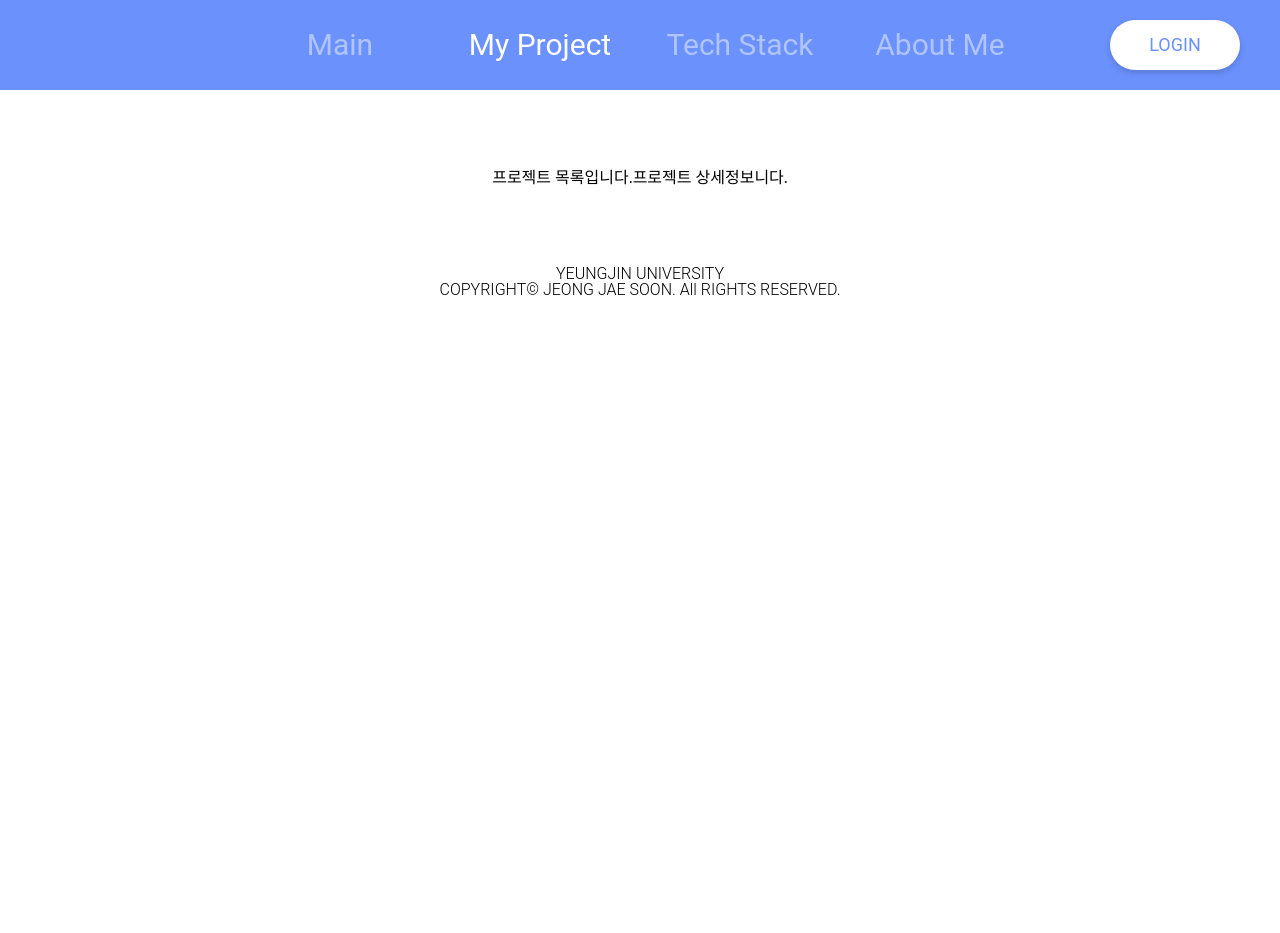
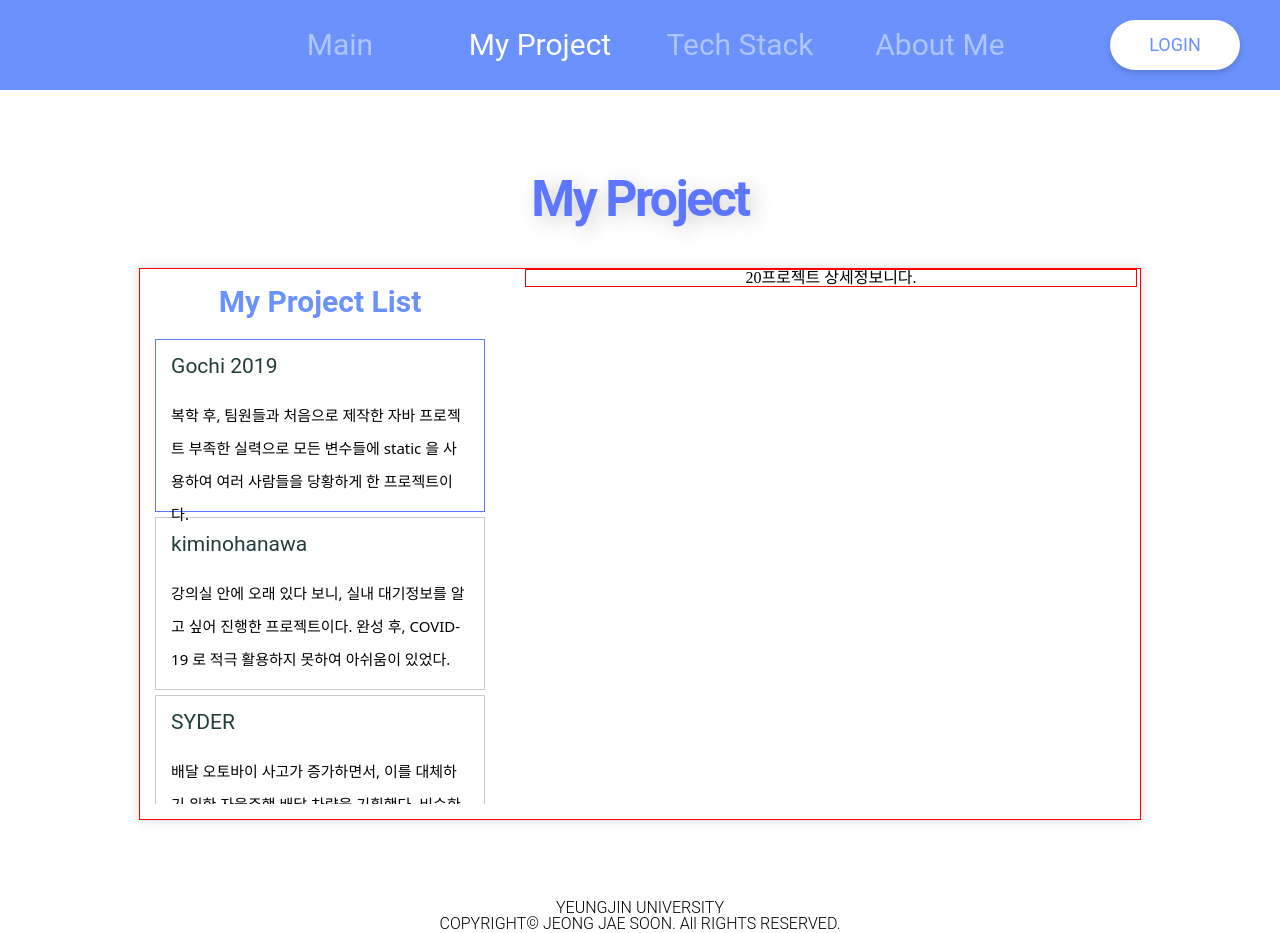
Before and after one commit to JeongJaeSoon/my-portfolio-site, a React (Create React App) app in the folder src/web/: page /project in a window 1280 px wide. Before the commit this address led to /project/1. Before the commit the page ends 800 px from the top, so only its background shows below. Built offline with nearby package versions, Linux system fonts and the light colour scheme.

Commit message:
[publishing] 프로젝트 목록 조회 구현

```diff
--- a/src/web/src/axios/AuthRequest.js
+++ b/src/web/src/axios/AuthRequest.js
@@ -1,6 +1,7 @@
 import { useAuth } from "../hooks";
+import { urls } from "../config";
 
-const url = "http://laravel.test/api/auth";
+const url = urls.auth;
 
 const AuthRequest = () => {
   const token = localStorage.getItem("token");
--- a/src/web/src/axios/LoginRequest.js
+++ b/src/web/src/axios/LoginRequest.js
@@ -1,6 +1,7 @@
 import axios from "axios";
+import { urls } from "../config";
 
-const url = "http://laravel.test/api/login";
+const url = urls.login;
 
 const LoginRequest = ({ email, password, history }) => {
   axios({
@@ -28,6 +29,8 @@ const LoginRequest = ({ email, password, history }) => {
           ? alert(message)
           : status === 422
           ? alert("잘못된 로그인 정보입니다.")
+          : status === 500
+          ? alert("서버로부터 응답이 올바르지 않습니다.")
           : "";
       }
       alert("로그인에 실패하였습니다.");
--- a/src/web/src/axios/LogoutRequest.js
+++ b/src/web/src/axios/LogoutRequest.js
@@ -1,6 +1,7 @@
 import defaultAxios from "axios";
+import { urls } from "../config";
 
-const url = "http://laravel.test/api/logout";
+const url = urls.logout;
 
 const LogoutRequest = () => {
   const token = localStorage.getItem("token");
@@ -19,6 +20,7 @@ const LogoutRequest = () => {
       if (data && data.status === 200) {
         const { message } = data.data;
         alert(message);
+        return;
       }
     })
     .catch((error) => {
@@ -26,7 +28,11 @@ const LogoutRequest = () => {
       if (error && error.response && error.response.status === 401) {
         const { message } = error.response.data;
         alert(message);
+        return;
       }
+
+      alert("서버로부터 응답이 올바르지 않습니다.");
+      return;
     })
     .finally(() => {
       localStorage.removeItem("token");
--- /dev/null
+++ b/src/web/src/components/Project/Home.css
@@ -0,0 +1,88 @@
+.project-home {
+  overflow: hidden;
+  box-shadow: 0 0 10px 0 rgba(0, 0, 0, 0.16);
+  border: 1px solid red;
+  width: 1000px;
+  height: 550px;
+  margin: 0 auto;
+}
+
+.project-home > div {
+  float: left;
+}
+
+.project .list {
+  box-sizing: border-box;
+  width: 360px;
+
+  padding: 15px 10px;
+  border-radius: 10px;
+}
+
+.project .list .list-title {
+  height: 35px;
+  font-family: Roboto, sans-serif;
+  font-size: 30px;
+  font-weight: 600;
+  line-height: 1.17;
+  margin-bottom: 15px;
+  color: #6b91fd;
+}
+
+.project .list .list-wrapper {
+  height: 470px;
+  overflow: auto;
+}
+
+.project .list .list-wrapper::-webkit-scrollbar {
+  width: 6px;
+}
+
+.project .list .list-wrapper::-webkit-scrollbar-thumb {
+  background-color: #373a44;
+  border-radius: 10px;
+}
+
+.project .list .list-wrapper::-webkit-scrollbar-track {
+  background-color: #e1e1ea;
+  border-radius: 10px;
+}
+
+.project .list .list-wrapper .list-content {
+  box-sizing: border-box;
+  width: 97%;
+  height: 173px;
+  margin: 5px auto;
+  padding: 15px;
+  border: solid 1px #cbcbcb;
+  background-color: #ffffff;
+}
+
+.project .list .list-wrapper .project-selected {
+  border: solid 1px #5d76ff;
+}
+
+.project .list .list-wrapper .list-content .project-title {
+  display: block;
+  height: 24px;
+  font-family: Roboto, sans-serif;
+  font-size: 21px;
+  line-height: 1.14;
+  text-align: left;
+  margin-bottom: 20px;
+  color: #213e3b;
+}
+
+.project .list .list-wrapper .list-content .project-content {
+  font-family: Noto Sans, sans-serif;
+  font-size: 15px;
+  font-weight: 300;
+  line-height: 2.2;
+  text-align: left;
+}
+
+.project .view {
+  width: 610px;
+  margin-left: 25px;
+  border: 1px solid red;
+}
--- a/src/web/src/components/Project/Home.js
+++ b/src/web/src/components/Project/Home.js
@@ -1,15 +1,47 @@
 import React from "react";
 import List from "./List";
 import View from "./View";
+import Title from "../Title";
+
+import "./Home.css";
 
 const ProjectHome = ({ match }) => {
-  const projectId = match.params.projectId || 1;
-  console.log(projectId);
+  const projects = [
+    {
+      id: 20,
+      title: "Gochi 2019",
+      content:
+        "복학 후, 팀원들과 처음으로 제작한 자바 프로젝트 부족한 실력으로 모든 변수들에 static 을 사용하여 여러 사람들을 당황하게 한 프로젝트이다.",
+    },
+    {
+      id: 19,
+      title: "kiminohanawa",
+      content:
+        "강의실 안에 오래 있다 보니, 실내 대기정보를 알고 싶어 진행한 프로젝트이다. 완성 후, COVID-19 로 적극 활용하지 못하여 아쉬움이 있었다.",
+    },
+    {
+      id: 18,
+      title: "SYDER",
+      content:
+        "배달 오토바이 사고가 증가하면서, 이를 대체하기 위한 자율주행 배달 차량을 기획했다. 비슷한 서비스를 배달외에 여러분야에서 많이 적용되고 있다.",
+    },
+  ];
+
+  console.log(match.params.projectId || projects[0].id, "ddd");
+  const projectId = match.params.projectId || projects[0].id;
+  // const [projectId, setProjectId] = useState(
+  //   match.params.projectId || projects[0].id,
+  // );
+  console.log(projectId, "aaa");
+
   return (
-    <div>
-      <List />
-      <View />
-    </div>
+    <>
+      <Title titleName="My Project" />
+      <div className="project-home">
+        <List projects={projects} projectId={projectId} />
+        <View projectId={projectId} />
+      </div>
+    </>
   );
 };
 
--- a/src/web/src/components/Project/List.js
+++ b/src/web/src/components/Project/List.js
@@ -1,7 +1,30 @@
 import React from "react";
+import { Link } from "react-router-dom";
 
-const ProjectList = () => {
-  return <>프로젝트 목록입니다.</>;
+const ProjectList = ({ projects, projectId }) => {
+  console.log(projectId);
+  return (
+    <div className="list">
+      <div className="list-title">My Project List</div>
+      <div className="list-wrapper">
+        {projects.map(({ id, title, content }) => {
+          return (
+            <div
+              className={`list-content ${
+                id === parseInt(projectId) ? "project-selected" : ""
+              }`}
+              key={id}
+            >
+              <Link to={`/project/${id}`} className="project-title">
+                {title}
+              </Link>
+              <p className="project-content">{content}</p>
+            </div>
+          );
+        })}
+      </div>
+    </div>
+  );
 };
 
 export default ProjectList;
--- a/src/web/src/components/Project/View.js
+++ b/src/web/src/components/Project/View.js
@@ -1,8 +1,7 @@
 import React from "react";
 
-const ProjectView = ({ match }) => {
-  console.log(match);
-  return <>프로젝트 상세정보니다.</>;
+const ProjectView = ({ projectId }) => {
+  return <div className="view">{projectId}프로젝트 상세정보니다.</div>;
 };
 
 export default ProjectView;
--- /dev/null
+++ b/src/web/src/components/Title.css
@@ -0,0 +1,11 @@
+.main-title {
+  height: 58px;
+  text-shadow: 5px 5px 20px rgba(0, 0, 0, 0.2);
+  font-family: Roboto, sans-serif;
+  font-size: 50px;
+  font-weight: 700;
+  line-height: 1.16;
+  letter-spacing: -2.5px;
+  color: #5d76ff;
+  margin-bottom: 40px;
+}
--- /dev/null
+++ b/src/web/src/components/Title.js
@@ -0,0 +1,8 @@
+import React from "react";
+import "./Title.css";
+
+const Title = ({ titleName }) => {
+  return <div className="main-title">{titleName}</div>;
+};
+
+export default Title;
--- /dev/null
+++ b/src/web/src/config.js
@@ -0,0 +1,8 @@
+const baseURL = "http://laravel.test/api";
+const urls = {
+  auth: `${baseURL}/auth`,
+  login: `${baseURL}/login`,
+  logout: `${baseURL}/logout`,
+};
+
+export { urls };
--- a/src/web/src/routes/Project.js
+++ b/src/web/src/routes/Project.js
@@ -8,7 +8,7 @@ const Project = () => {
     <div className="project">
       <Switch>
         <Route path="/project/:projectId" component={Home} />
-        <Redirect path="/project" to="/project/1" />
+        <Route path="/project/" component={Home} />
         <Route path="/project/create" component={Store} />
         <Route path="/project/modify/:projectId" component={Modify} />
         <Redirect path="/project/*" to="/project" />
```
